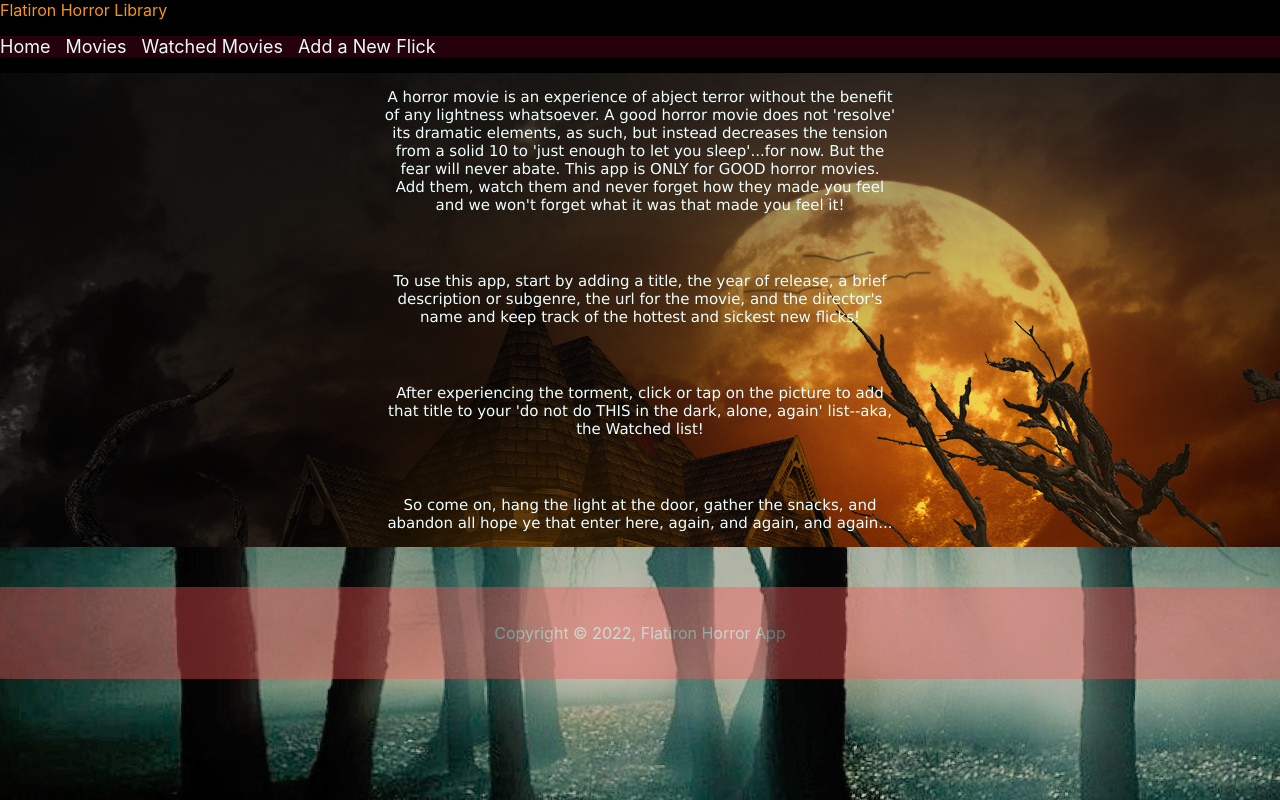
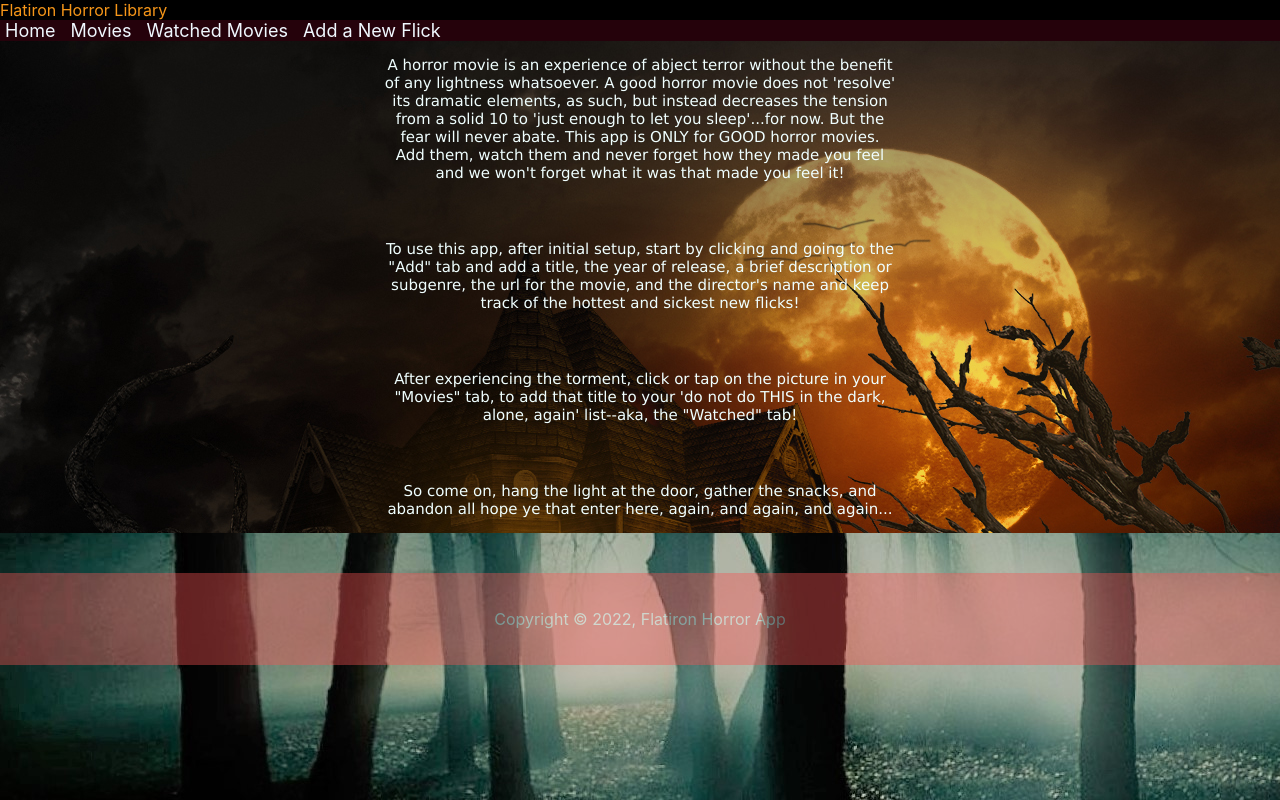
Before and after one commit to KyrianOnwe/phase-2-horror-movie-database, a React (Create React App) app: page / in a window 1280 px wide. Built offline with nearby package versions, Linux system fonts and the light colour scheme; data requests are answered from the project's data file.

Commit message:
Update Home component text.

```diff
--- a/src/components/Home.jsx
+++ b/src/components/Home.jsx
@@ -5,9 +5,9 @@ const Home = () => {
     <div id='home-screen'>
       <p>A horror movie is an experience of abject terror without the benefit of any lightness whatsoever.  A good horror movie does not 'resolve' its dramatic elements, as such, but instead decreases the tension from a solid 10 to 'just enough to let you sleep'...for now.  But the fear will never abate.  This app is ONLY for GOOD horror movies.  Add them, watch them and never forget how they made you feel and we won't forget what it was that made you feel it!</p>
       <br />
-      <p>To use this app, start by adding a title, the year of release, a brief description or subgenre, the url for the movie, and the director's name and keep track of the hottest and sickest new flicks!</p>
+      <p>To use this app, after initial setup, start by clicking and going to the "Add" tab and add a title, the year of release, a brief description or subgenre, the url for the movie, and the director's name and keep track of the hottest and sickest new flicks!</p>
       <br />
-      <p>After experiencing the torment, click or tap on the picture to add that title to your 'do not do THIS in the dark, alone, again' list--aka, the Watched list!</p>
+      <p>After experiencing the torment, click or tap on the picture in your "Movies" tab, to add that title to your 'do not do THIS in the dark, alone, again' list--aka, the "Watched" tab!</p>
       <br />
       <p>So come on, hang the light at the door, gather the snacks, and abandon all hope ye that enter here, again, and again, and again...</p>
     </div>
--- a/src/index.css
+++ b/src/index.css
@@ -19,11 +19,14 @@ code {
   background-color: rgb(37, 2, 11);
   color: beige;
   width: auto;
+  margin: auto;
 }
 
 #navbar ul{
   padding: 0%;
   list-style: none;
+  margin: auto;
+  padding-left: 5px;
 
 }
 
```
